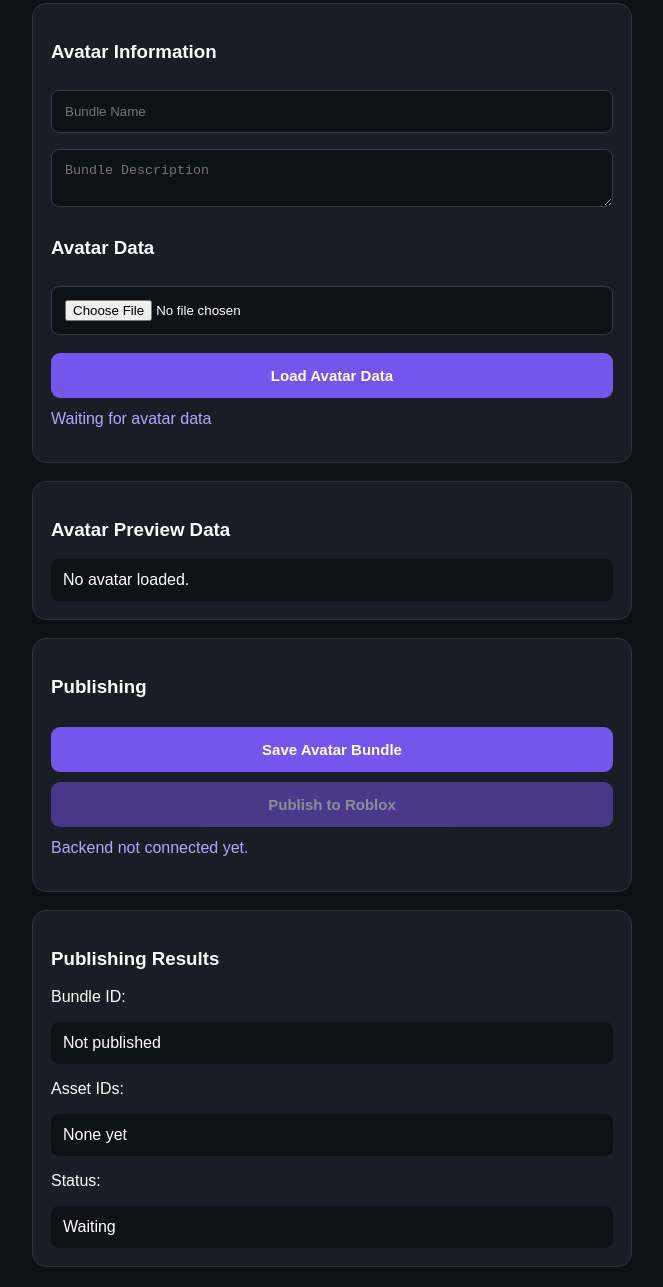
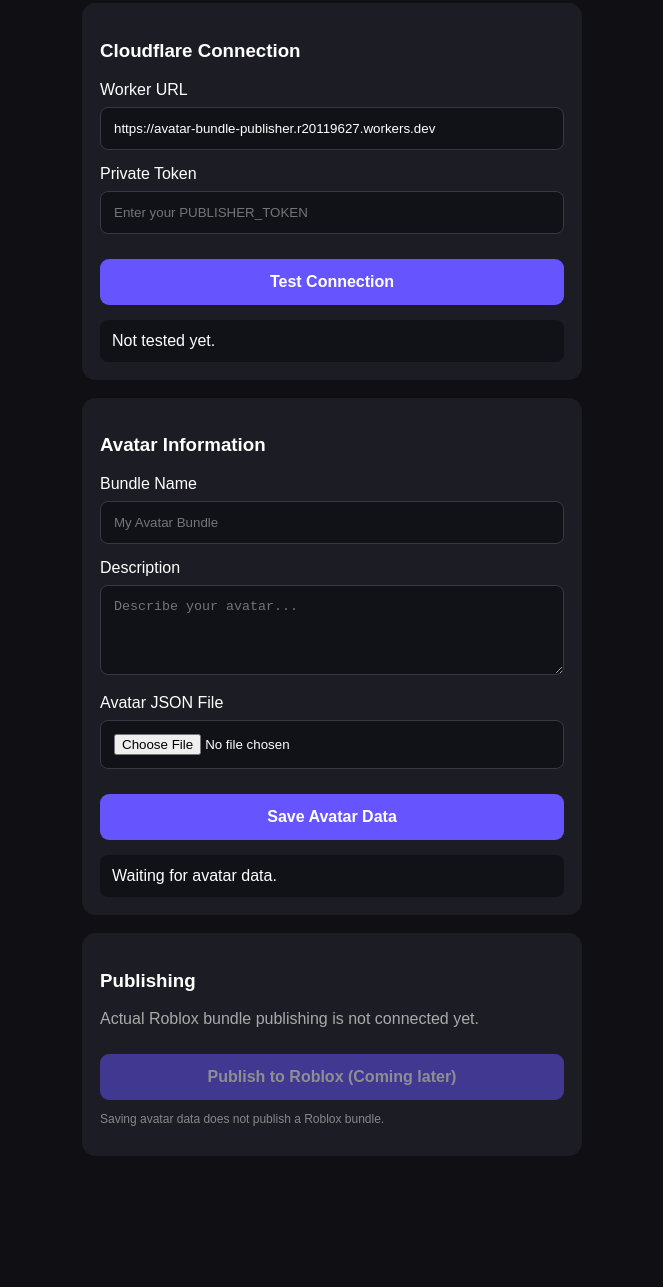
Before and after one commit to bloxythebest74-cell/avatar-bundle-publisher, a plain HTML site: page index.html in a window 1280 px wide. Shown: the part 120-1407 px from the top of the page, without its empty margins (308-971 px from the left). After the commit the page ends 1296 px from the top, so only its background shows below. Drawn offline with Linux system fonts and the light colour scheme.

Commit message:
index.html

```diff
--- a/index.html
+++ b/index.html
@@ -3,63 +3,61 @@
 <html lang="en">
 <head>
 <meta charset="UTF-8">
-<meta name="viewport" content="width=device-width, initial-scale=1.0">
+<meta name="viewport" content="width=device-width, initial-scale=1">
 <title>Avatar Bundle Publisher</title>
 
 <style>
-* {
-  box-sizing: border-box;
-}
+* { box-sizing: border-box; }
 
 body {
   margin: 0;
   padding: 20px;
-  background: #101116;
+  background: #101014;
   color: white;
   font-family: Arial, sans-serif;
 }
 
 .container {
-  max-width: 600px;
+  max-width: 500px;
   margin: auto;
 }
 
-h1 {
-  font-size: 27px;
-}
+h1 { font-size: 27px; }
 
-.subtitle {
-  color: #999;
-}
+p { color: #aaa; }
 
 .card {
-  background: #1b1d26;
-  border: 1px solid #30323d;
+  background: #1c1c24;
+  padding: 18px;
   border-radius: 14px;
-  padding: 18px;
   margin-top: 18px;
 }
 
 input, textarea {
   width: 100%;
   padding: 13px;
-  margin: 8px 0;
-  background: #101116;
+  margin: 8px 0 15px;
+  border: 1px solid #393945;
+  border-radius: 8px;
+  background: #111118;
   color: white;
-  border: 1px solid #383b48;
-  border-radius: 8px;
+}
+
+textarea {
+  min-height: 90px;
+  resize: vertical;
 }
 
 button {
   width: 100%;
   padding: 14px;
+  border: 0;
+  border-radius: 9px;
+  background: #6655ff;
+  color: white;
+  font-size: 16px;
+  font-weight: bold;
   margin-top: 10px;
-  border: none;
-  border-radius: 9px;
-  background: #7655ed;
-  color: white;
-  font-weight: bold;
-  font-size: 15px;
 }
 
 button:disabled {
@@ -67,16 +65,16 @@ button:disabled {
 }
 
 .status {
-  color: #b5a5ff;
-  margin-top: 12px;
+  margin-top: 15px;
+  padding: 12px;
+  background: #111118;
+  border-radius: 8px;
   overflow-wrap: anywhere;
 }
 
-.result {
-  background: #101116;
-  padding: 12px;
-  border-radius: 8px;
-  overflow-wrap: anywhere;
+.small {
+  font-size: 12px;
+  color: #888;
 }
 </style>
 </head>
@@ -85,126 +83,120 @@ button:disabled {
 <div class="container">
 
 <h1>Avatar Bundle Publisher</h1>
-<p class="subtitle">Private Roblox Creator Dashboard</p>
+<p>Your personal Roblox avatar publishing dashboard.</p>
 
 <div class="card">
-  <h3>Avatar Information</h3>
+<h3>Cloudflare Connection</h3>
 
-  <input id="name" placeholder="Bundle Name">
+<label>Worker URL</label>
+<input id="api" value="https://avatar-bundle-publisher.r20119627.workers.dev">
 
-  <textarea id="description"
-    placeholder="Bundle Description"></textarea>
+<label>Private Token</label>
+<input id="token" type="password" placeholder="Enter your PUBLISHER_TOKEN">
 
-  <h3>Avatar Data</h3>
-
-  <input type="file" id="avatarFile"
-    accept=".json,application/json">
-
-  <button onclick="loadAvatar()">
-    Load Avatar Data
-  </button>
-
-  <p id="fileStatus" class="status">
-    Waiting for avatar data
-  </p>
+<button onclick="testConnection()">Test Connection</button>
+<div class="status" id="connection">Not tested yet.</div>
 </div>
 
 <div class="card">
-  <h3>Avatar Preview Data</h3>
-  <div id="preview" class="result">
-    No avatar loaded.
-  </div>
+<h3>Avatar Information</h3>
+
+<label>Bundle Name</label>
+<input id="name" placeholder="My Avatar Bundle">
+
+<label>Description</label>
+<textarea id="description" placeholder="Describe your avatar..."></textarea>
+
+<label>Avatar JSON File</label>
+<input id="file" type="file" accept=".json,application/json">
+
+<button onclick="saveAvatar()">Save Avatar Data</button>
+
+<div class="status" id="result">Waiting for avatar data.</div>
 </div>
 
 <div class="card">
-  <h3>Publishing</h3>
-
-  <button id="saveButton" onclick="saveAvatar()">
-    Save Avatar Bundle
-  </button>
-
-  <button id="publishButton" disabled>
-    Publish to Roblox
-  </button>
-
-  <p id="status" class="status">
-    Backend not connected yet.
-  </p>
-</div>
-
-<div class="card">
-  <h3>Publishing Results</h3>
-
-  <p>Bundle ID:</p>
-  <div id="bundleId" class="result">Not published</div>
-
-  <p>Asset IDs:</p>
-  <div id="assetIds" class="result">None yet</div>
-
-  <p>Status:</p>
-  <div id="publishStatus" class="result">Waiting</div>
+<h3>Publishing</h3>
+<p>Actual Roblox bundle publishing is not connected yet.</p>
+<button disabled>Publish to Roblox (Coming later)</button>
+<p class="small">Saving avatar data does not publish a Roblox bundle.</p>
 </div>
 
 </div>
 
 <script>
-let avatarData = null;
+const $ = id => document.getElementById(id);
 
-function loadAvatar() {
-  const file = document.getElementById("avatarFile").files[0];
+function getApi() {
+  return $("api").value.trim().replace(/\/+$/, "");
+}
 
-  if (!file) {
-    alert("Select an avatar JSON file first.");
+function getHeaders() {
+  return {
+    "Content-Type": "application/json",
+    "Authorization": "Bearer " + $("token").value.trim()
+  };
+}
+
+async function testConnection() {
+  $("connection").textContent = "Checking connection...";
+
+  try {
+    const response = await fetch(getApi() + "/health");
+    const data = await response.json();
+
+    $("connection").textContent =
+      data.online ? "Worker is online!" : "Worker response received.";
+  } catch (error) {
+    $("connection").textContent =
+      "Connection failed: " + error.message;
+  }
+}
+
+async function saveAvatar() {
+  const name = $("name").value.trim();
+  const description = $("description").value.trim();
+  const file = $("file").files[0];
+  const token = $("token").value.trim();
+
+  if (!name || !file || !token) {
+    $("result").textContent =
+      "Enter a bundle name, token, and select a JSON file.";
     return;
   }
 
-  const reader = new FileReader();
+  $("result").textContent = "Reading avatar file...";
 
-  reader.onload = () => {
-    try {
-      avatarData = JSON.parse(reader.result);
+  try {
+    const avatar = JSON.parse(await file.text());
 
-      document.getElementById("fileStatus").textContent =
-        "Avatar data loaded successfully.";
+    $("result").textContent = "Saving avatar data...";
 
-      document.getElementById("preview").textContent =
-        JSON.stringify(avatarData, null, 2);
+    const response = await fetch(getApi() + "/save", {
+      method: "POST",
+      headers: getHeaders(),
+      body: JSON.stringify({
+        name,
+        description,
+        avatar
+      })
+    });
 
-    } catch (error) {
-      avatarData = null;
-      document.getElementById("fileStatus").textContent =
-        "Invalid JSON file.";
+    const data = await response.json();
+
+    if (!response.ok) {
+      throw new Error(data.error || "Save failed");
     }
-  };
 
-  reader.readAsText(file);
-}
+    $("result").textContent =
+      "Saved successfully! Avatar ID: " + data.id;
 
-async function saveAvatar() {
-  const name = document.getElementById("name").value.trim();
-  const description =
-    document.getElementById("description").value.trim();
-
-  if (!name || !avatarData) {
-    alert("Enter a name and load avatar data.");
-    return;
+  } catch (error) {
+    $("result").textContent =
+      "Error: " + error.message;
   }
-
-  const payload = {
-    name,
-    description,
-    avatar: avatarData
-  };
-
-  document.getElementById("status").textContent =
-    "Preparing avatar data...";
-
-  // Backend connection will be added next.
-  document.getElementById("status").textContent =
-    "Avatar loaded locally. Backend connection is not configured.";
-
-  console.log("Avatar payload:", payload);
 }
 </script>
+
 </body>
 </html>
```
